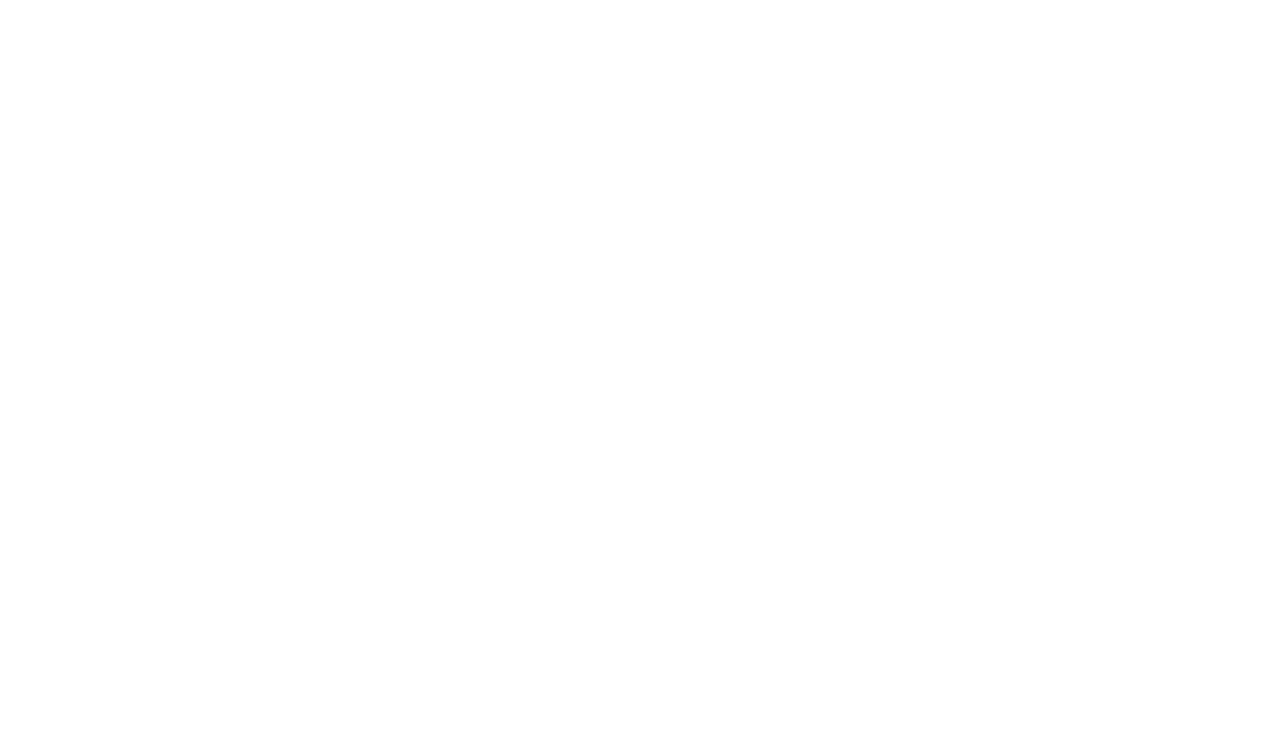
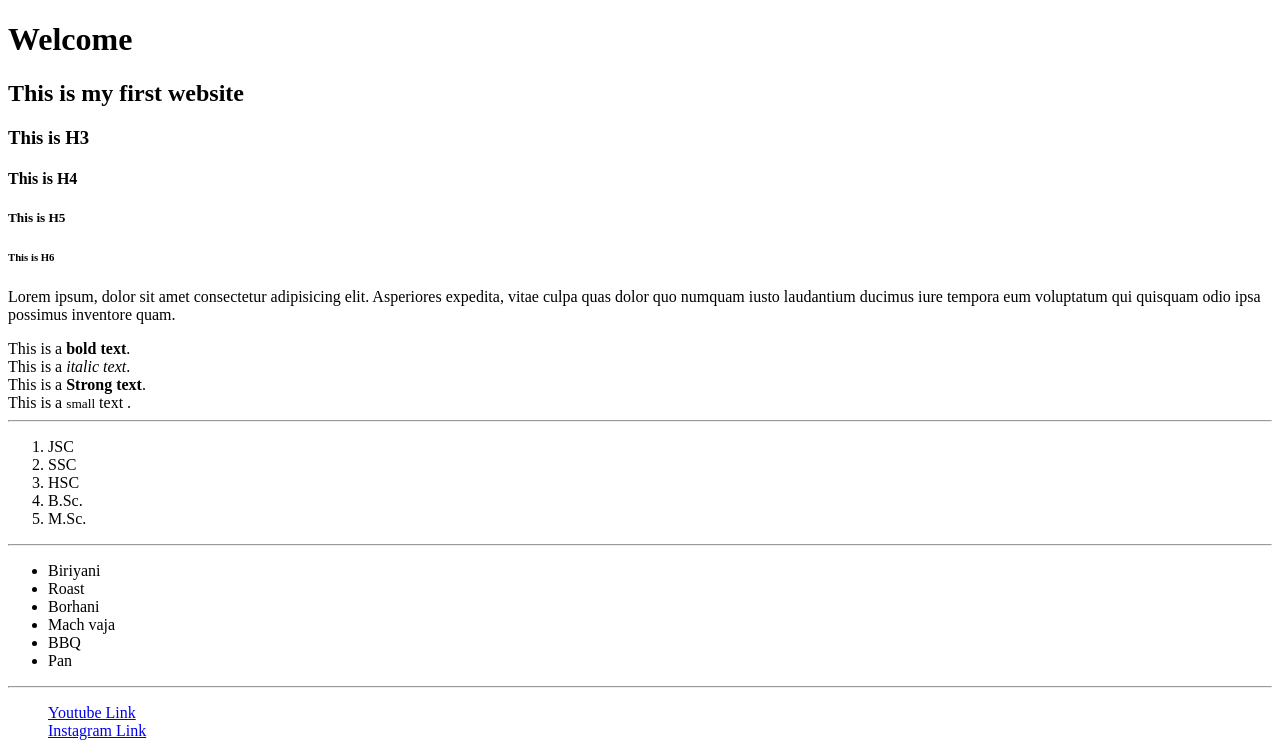
Before and after one commit to Azmain951/my-first-repo, a plain HTML site: page index.html in a window 1280 px wide. Shown: the top 753 px of the page. Drawn offline with Linux system fonts and the light colour scheme; grey boxes are pictures that could not be loaded.

Commit message:
added pictures and code

```diff
--- a/index.html
+++ b/index.html
@@ -4,9 +4,54 @@
     <meta charset="UTF-8">
     <meta http-equiv="X-UA-Compatible" content="IE=edge">
     <meta name="viewport" content="width=device-width, initial-scale=1.0">
-    <title>My First Repo</title>
+    <title>Module-1</title>
+    <link rel="shortcut icon" href="favicon.jpg" type="image/x-icon">
 </head>
 <body>
+    <h1>Welcome</h1>
+    <h2>This is my first website</h2>
+    <h3>This is H3</h3>
+    <h4>This is H4</h4>
+    <h5>This is H5</h5>
+    <h6>This is H6</h6>
+
+    <p>Lorem ipsum, dolor sit amet consectetur adipisicing elit. Asperiores expedita, vitae culpa quas dolor quo numquam iusto laudantium ducimus iure tempora eum voluptatum qui quisquam odio ipsa possimus inventore quam.</p>
+
+    This is a <b>bold text</b>. <br>
+    This is a <i>italic text</i>. <br>
+    This is a <strong>Strong text</strong>. <br>
+    This is a <small>small</small> text .
+    <hr>
+    <ol>
+        <li>JSC</li>
+        <li>SSC</li>
+        <li>HSC</li>
+        <li>B.Sc.</li>
+        <li>M.Sc.</li>
+    </ol>
+    <hr>
+    <ul>
+        <li>Biriyani</li>
+        <li>Roast</li>
+        <li>Borhani</li>
+        <li>Mach vaja</li>
+        <li>BBQ</li>
+        <li>Pan</li>
+    </ul>
+    <hr>
+    <ul>
+        <a href="https://www.youtube.com/">Youtube Link</a><br>
+        <a href="https://www.instagram.com/">Instagram Link</a> <br>
+    </ul>
+
+    <img src="https://st.depositphotos.com/1006706/2671/i/600/depositphotos_26715369-stock-photo-which-way-to-choose-3d.jpg" alt=""> <br>
+    <img src="img1.jpg" alt=""> <br>
+
+    <input type="text"> <br>
+    <input type="password"> <br>
+    <input type="checkbox"> <br>
+    <input type="radio"> <br>
+    <input type="search">
 
 </body>
 </html>
```
Also changed, not shown: favicon.jpg (added), img1.jpg (added).
